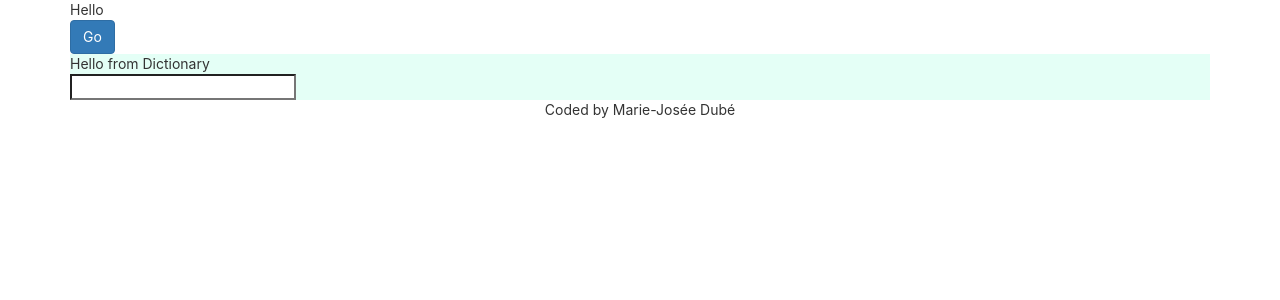
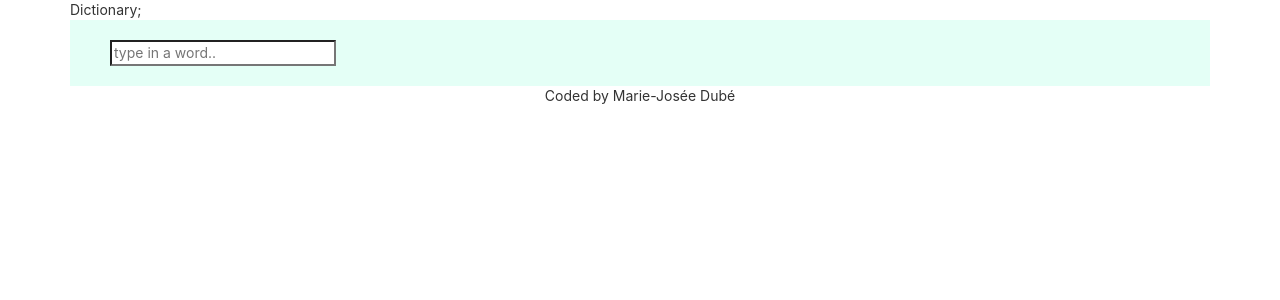
Before and after one commit to MarieJosee13/dictionary-project, a React (Create React App) app: page / in a window 1280 px wide. Shown: the top 300 px of the page. Built offline with nearby package versions, Linux system fonts and the light colour scheme.

Commit message:
added the search engine

```diff
--- a/src/App.js
+++ b/src/App.js
@@ -5,8 +5,8 @@ export default function App() {
   return (
     <div className="App">
       <div className="container">
-        <header className="App-header">Hello</header>
-        <button className="btn btn-primary">Go</button>
+        <header className="App-header">Dictionary;</header>
+
         <main>
           <Dictionary />
         </main>
--- a/src/Dictionary.css
+++ b/src/Dictionary.css
@@ -1,3 +1,4 @@
 .Dictionary-header {
   background-color: rgba(127, 255, 212, 0.21);
+  padding: 20px 40px;
 }
--- a/src/Dictionary.js
+++ b/src/Dictionary.js
@@ -1,21 +1,21 @@
 import React, { useState } from "react";
 import axios from "axios";
 import "./Dictionary.css";
+import Results from "./Results";
 
 export default function Dictionary() {
   let [keyword, setKeyword] = useState("");
+  let [results, setResults] = useState(null);
 
   function handleResponse(response) {
-    console.log(response.data);
+    setResults(response.data);
   }
   function search(event) {
     event.preventDefault();
-    alert(`Searching for ${keyword} definition...`);
 
     let apiKey = "f6b43f078o010195155a4d3f220t84be";
     let apiUrl = `https://api.shecodes.io/dictionary/v1/define?word=${keyword}&key=${apiKey}`;
 
-    console.log(apiUrl);
     axios.get(apiUrl).then(handleResponse);
   }
   function handleKeyword(event) {
@@ -24,10 +24,14 @@ export default function Dictionary() {
 
   return (
     <div className="Dictionary-header">
-      Hello from Dictionary
       <form onSubmit={search}>
-        <input type="search" onChange={handleKeyword} />
+        <input
+          type="search"
+          placeholder="type in a word.."
+          onChange={handleKeyword}
+        />
       </form>
+      <Results results={results} />
     </div>
   );
 }
--- /dev/null
+++ b/src/Meaning.js
@@ -0,0 +1,12 @@
+import React from "react";
+
+export default function Meaning(props) {
+  console.log(props.meaning);
+  return (
+    <div className="Meaning">
+      <h3>{props.meaning.partOfSpeech}</h3>
+      <p>{props.meaning.definitions[0].definition}</p>
+      <p>{props.meaning.definitions[0].example}</p>
+    </div>
+  );
+}
--- /dev/null
+++ b/src/Results.css
@@ -0,0 +1,6 @@
+.Result-titles {
+  font-weight: bolder;
+}
+.Synonyms {
+  font-style: italic;
+}
--- /dev/null
+++ b/src/Results.js
@@ -0,0 +1,24 @@
+import React from "react";
+import "./Results.css";
+import Meaning from "./Meaning";
+
+export default function Results(props) {
+  if (props.results) {
+    return (
+      <div className="Results">
+        <h2>{props.results.word}</h2>
+        <h4>{props.results.phonetic}</h4>
+        <hr />
+        {props.results.meanings.map(function (meaning, index) {
+          return (
+            <div key={index}>
+              <Meaning meaning={meaning} />
+            </div>
+          );
+        })}
+      </div>
+    );
+  } else {
+    return null;
+  }
+}
```
